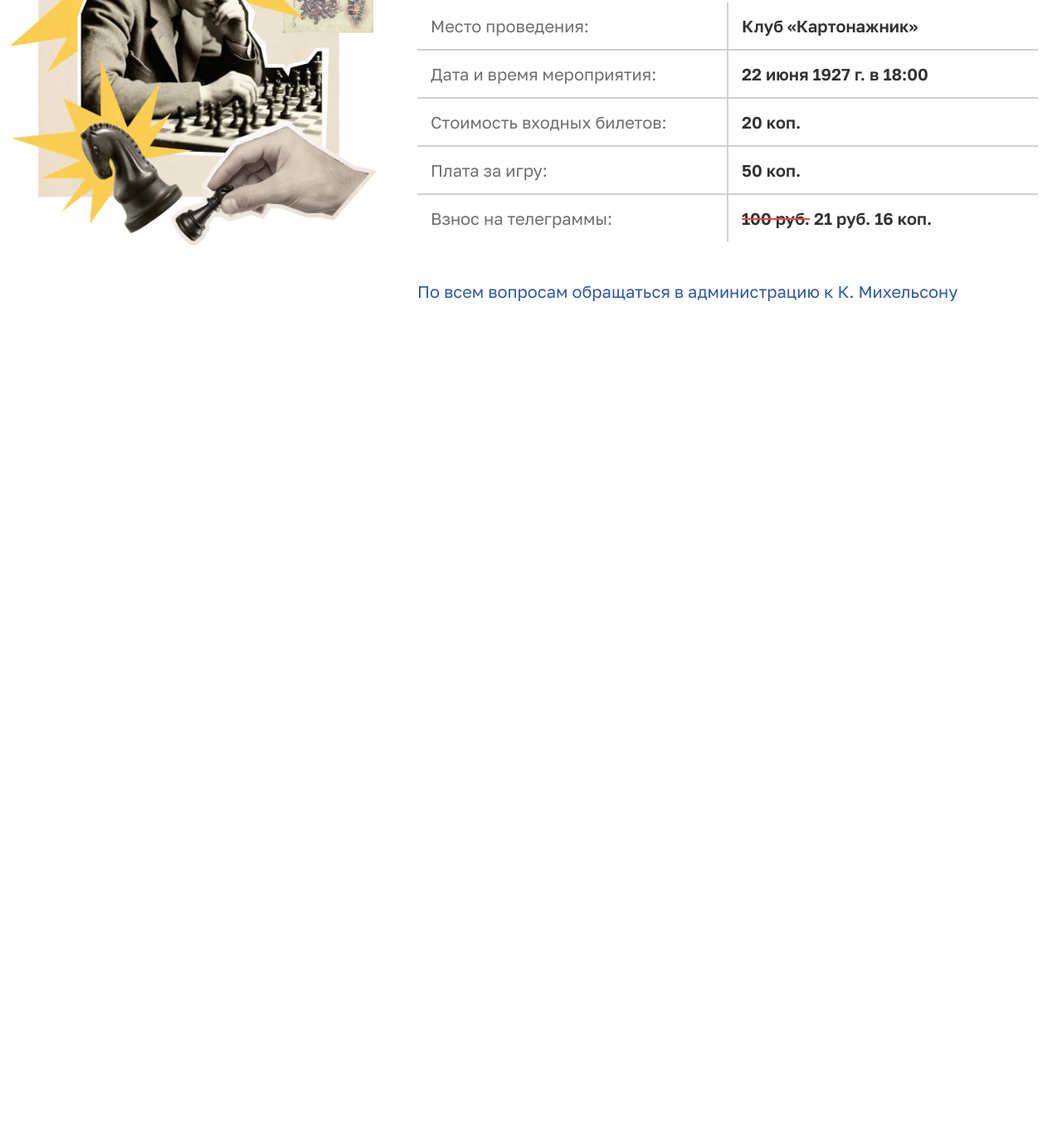
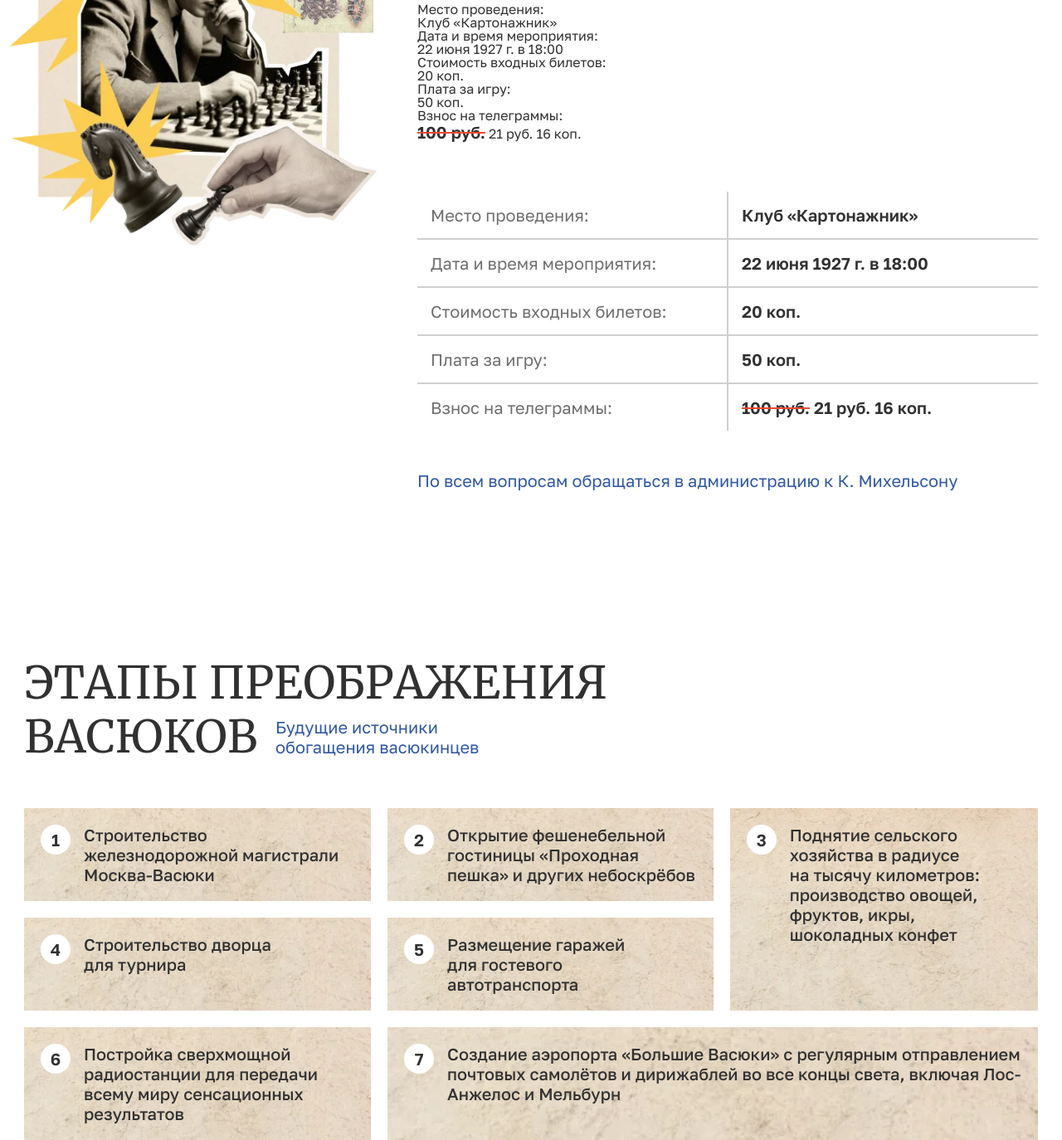
Before and after one commit to TrojanDll/yandex-croud, a plain HTML site: page index.html in a window 1280 px wide. Shown: the part 1383-2757 px from the top of the page at 83% size. Before the commit the page ends 1746 px from the top, so only its background shows below. Drawn offline with Linux system fonts and the light colour scheme.

Commit message:
feat: stages section added

```diff
--- /dev/null
+++ b/css/sections/stages.css
@@ -0,0 +1,91 @@
+.stages {
+  padding-top: 200px;
+}
+
+.stages__title-wrapper {
+  position: relative;
+  max-width: 800px;
+}
+
+.stages__title {
+  font-family: var(--second-family);
+  font-weight: 400;
+  font-size: 54px;
+  line-height: 120%;
+  text-transform: uppercase;
+}
+
+.stages__subtitle {
+  position: absolute;
+  bottom: 8px;
+  right: 217px;
+  max-width: 280px;
+  font-weight: 400;
+  font-size: 20px;
+  line-height: 120%;
+  color: var(--blue);
+}
+
+.stages__items {
+  margin-top: 54px;
+  display: grid;
+  grid-template-areas: "railway hotel agriculture" "castle garage agriculture" "radio airport airport";
+  gap: 20px;
+  counter-reset: stages;
+}
+
+.stages__item {
+  padding: 20px;
+  display: flex;
+  column-gap: 16px;
+  background: url("./../../assets/img/cooper-bg.webp") center center/cover no-repeat;
+}
+
+.stages__circle {
+  width: 36px;
+  height: 36px;
+  border-radius: 100%;
+  background-color: #ffffff;
+  font-weight: 600;
+  font-size: 20px;
+  line-height: 120%;
+  display: flex;
+  justify-content: center;
+  align-items: center;
+  line-height: 100%;
+  flex-shrink: 0;
+}
+
+.stages__text {
+  font-weight: 500;
+  font-size: 20px;
+  line-height: 120%;
+}
+
+.stages__item:nth-child(1) {
+  grid-area: railway;
+}
+
+.stages__item:nth-child(2) {
+  grid-area: hotel;
+}
+
+.stages__item:nth-child(3) {
+  grid-area: agriculture;
+}
+
+.stages__item:nth-child(4) {
+  grid-area: castle;
+}
+
+.stages__item:nth-child(5) {
+  grid-area: garage;
+}
+
+.stages__item:nth-child(6) {
+  grid-area: radio;
+}
+
+.stages__item:nth-child(7) {
+  grid-area: airport;
+}
--- a/css/style.css
+++ b/css/style.css
@@ -10,6 +10,7 @@
 /* sections */
 @import url("./sections/promo.css");
 @import url("./sections/lecture.css");
+@import url("./sections/stages.css");
 
 /* ui */
 @import url("./ui/buttons.css");
--- a/index.html
+++ b/index.html
@@ -73,6 +73,33 @@
                 и Сеанс <span>одновременной игры в шахматы на 160 досках</span> гроссмейстера О. Бендера
               </h2>
 
+              <div class="lecture__table">
+                <div class="lecture__table__row">
+                  <div class="lecture__table__head">Место проведения:</div>
+                  <div class="lecture__table__item">Клуб «Картонажник»</div>
+                </div>
+
+                <div class="lecture__table__row">
+                  <div class="lecture__table__head">Дата и время мероприятия:</div>
+                  <div class="lecture__table__item">22 июня 1927 г. в 18:00</div>
+                </div>
+
+                <div class="lecture__table__row">
+                  <div class="lecture__table__head">Стоимость входных билетов:</div>
+                  <div class="lecture__table__item">20 коп.</div>
+                </div>
+
+                <div class="lecture__table__row">
+                  <div class="lecture__table__head">Плата за игру:</div>
+                  <div class="lecture__table__item">50 коп.</div>
+                </div>
+
+                <div class="lecture__table__row">
+                  <div class="lecture__table__head">Взнос на телеграммы:</div>
+                  <div class="lecture__table__item"><span>100 руб.</span> 21 руб. 16 коп.</div>
+                </div>
+              </div>
+
               <table class="lecture__table">
                 <tr>
                   <th scope="row">Место проведения:</th>
@@ -105,6 +132,61 @@
           </div>
         </div>
       </section>
+
+      <section class="stages">
+        <div class="container">
+          <div class="stages__title-wrapper">
+            <h2 class="stages__title">Этапы преображения Васюков</h2>
+
+            <h3 class="stages__subtitle">Будущие источники обогащения васюкинцев</h3>
+          </div>
+
+          <ul class="stages__items">
+            <li class="stages__item">
+              <div class="stages__circle">1</div>
+              <div class="stages__text">Строительство железнодорожной магистрали Москва-Васюки</div>
+            </li>
+
+            <li class="stages__item">
+              <div class="stages__circle">2</div>
+              <div class="stages__text">Открытие фешенебельной гостиницы «Проходная пешка» и других небоскрёбов</div>
+            </li>
+
+            <li class="stages__item">
+              <div class="stages__circle">3</div>
+              <div class="stages__text">
+                Поднятие сельского хозяйства в радиусе на тысячу километров: производство овощей, фруктов, икры,
+                шоколадных конфет
+              </div>
+            </li>
+
+            <li class="stages__item">
+              <div class="stages__circle">4</div>
+              <div class="stages__text">Строительство дворца для турнира</div>
+            </li>
+
+            <li class="stages__item">
+              <div class="stages__circle">5</div>
+              <div class="stages__text">Размещение гаражей для гостевого автотранспорта</div>
+            </li>
+
+            <li class="stages__item">
+              <div class="stages__circle">6</div>
+              <div class="stages__text">
+                Постройка сверхмощной радиостанции для передачи всему миру сенсационных результатов
+              </div>
+            </li>
+
+            <li class="stages__item">
+              <div class="stages__circle">7</div>
+              <div class="stages__text">
+                Создание аэропорта «Большие Васюки» с регулярным отправлением почтовых самолётов и дирижаблей
+                во все концы света, включая Лос-Анжелос и Мельбурн
+              </div>
+            </li>
+          </ul>
+        </div>
+      </section>
     </main>
 
     <script src="./js/script.js"></script>
```
Also changed, not shown: assets/img/cooper-bg.webp (added).
